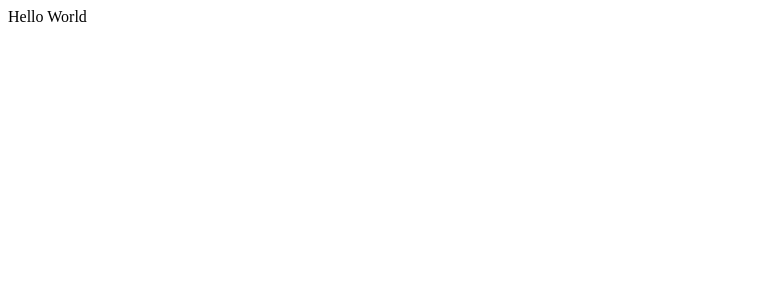
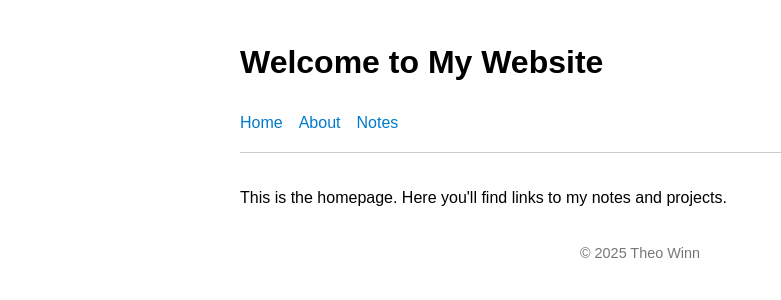
Before and after one commit to TheoWinn/Website, a plain HTML site: page index.html in a window 1280 px wide. Shown: the whole page, without its empty margins (0-781 px from the left). Drawn offline with Linux system fonts and the light colour scheme.

Commit message:
Merge remote main into master

```diff
--- a/index.html
+++ b/index.html
@@ -1 +1,29 @@
-<html><body>Hello World</body></html>
+<!DOCTYPE html>
+<html lang="en">
+<head>
+  <meta charset="UTF-8" />
+  <meta name="viewport" content="width=device-width, initial-scale=1.0" />
+  <title>My Website</title>
+  <link rel="stylesheet" href="style.css" />
+</head>
+<body>
+  <header>
+    <h1>Welcome to My Website</h1>
+    <nav>
+      <ul>
+        <li><a href="index.html">Home</a></li>
+        <li><a href="about.html">About</a></li>
+        <li><a href="notes.html">Notes</a></li>
+      </ul>
+    </nav>
+  </header>
+
+  <main>
+    <p>This is the homepage. Here you'll find links to my notes and projects.</p>
+  </main>
+
+  <footer>
+    <p>© 2025 Theo Winn</p>
+  </footer>
+</body>
+</html>
```
